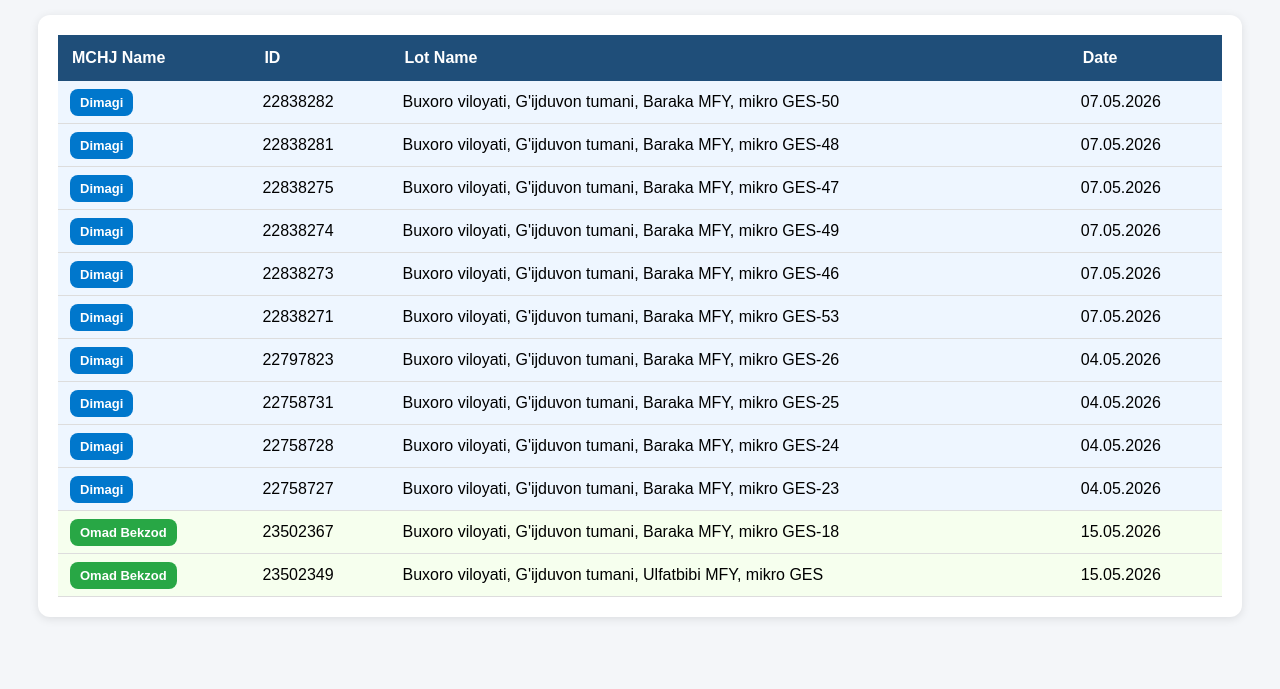
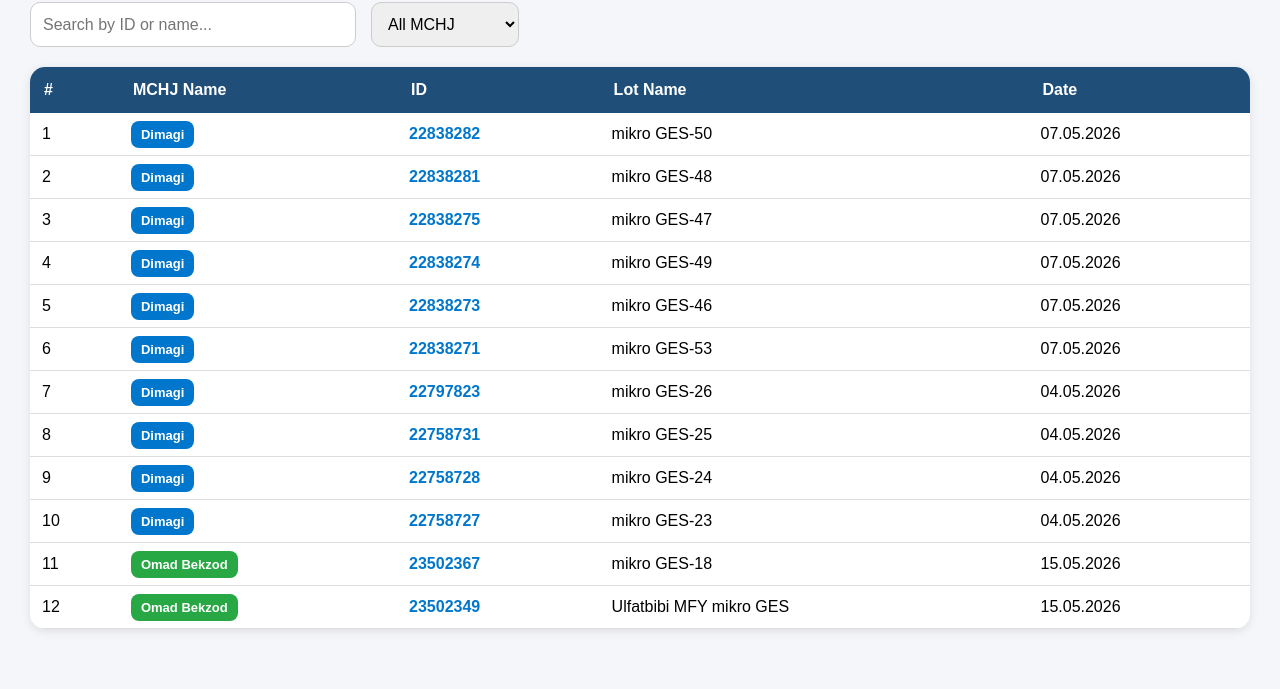
Before and after one commit to bekzodamondullayev181-ux/lots-website, a plain HTML site: page index.html in a window 1280 px wide. Shown: the part 111-800 px from the top of the page. Drawn offline with Linux system fonts and the light colour scheme.

Commit message:
Update index.html

```diff
--- a/index.html
+++ b/index.html
@@ -3,31 +3,48 @@
 <head>
 <meta charset="UTF-8" />
 <meta name="viewport" content="width=device-width, initial-scale=1.0"/>
-<title>Grouped Lots by MCHJ</title>
+
+<title>Lots Dashboard</title>
 
 <style>
+
     body{
         font-family: Arial, sans-serif;
         background:#f4f6f9;
         padding:30px;
+        margin:0;
     }
 
     h1{
         text-align:center;
-        margin-bottom:30px;
+        margin-bottom:25px;
     }
 
-    .table-container{
-        overflow-x:auto;
-        background:white;
-        padding:20px;
-        border-radius:12px;
-        box-shadow:0 2px 10px rgba(0,0,0,0.1);
+    .controls{
+        display:flex;
+        gap:15px;
+        margin-bottom:20px;
+        flex-wrap:wrap;
+    }
+
+    input, select{
+        padding:12px;
+        border-radius:10px;
+        border:1px solid #ccc;
+        font-size:16px;
+    }
+
+    input{
+        width:300px;
     }
 
     table{
         width:100%;
         border-collapse:collapse;
+        background:white;
+        border-radius:15px;
+        overflow:hidden;
+        box-shadow:0 2px 10px rgba(0,0,0,0.1);
     }
 
     th{
@@ -43,15 +60,7 @@
     }
 
     tr:hover{
-        background:#f1f7ff;
-    }
-
-    .dimagi{
-        background:#eef6ff;
-    }
-
-    .omad{
-        background:#f6ffee;
+        background:#f2f8ff;
     }
 
     .badge{
@@ -62,25 +71,53 @@
         font-weight:bold;
     }
 
-    .badge-dimagi{
+    .dimagi{
         background:#0077cc;
     }
 
-    .badge-omad{
+    .omad{
         background:#28a745;
     }
+
+    a{
+        color:#0077cc;
+        text-decoration:none;
+        font-weight:bold;
+    }
+
+    a:hover{
+        text-decoration:underline;
+    }
+
 </style>
 </head>
 
 <body>
 
-<h1>Grouped Lots by MCHJ</h1>
+<h1>Lots Dashboard</h1>
 
-<div class="table-container">
+<div class="controls">
 
-<table>
+    <input
+        type="text"
+        id="searchInput"
+        placeholder="Search by ID or name..."
+        onkeyup="filterTable()"
+    >
+
+    <select id="mchjFilter" onchange="filterTable()">
+        <option value="all">All MCHJ</option>
+        <option value="Dimagi">Dimagi</option>
+        <option value="Omad Bekzod">Omad Bekzod</option>
+    </select>
+
+</div>
+
+<table id="lotsTable">
+
     <thead>
         <tr>
+            <th>#</th>
             <th>MCHJ Name</th>
             <th>ID</th>
             <th>Lot Name</th>
@@ -90,98 +127,199 @@
 
     <tbody>
 
-        <!-- DIMAGI -->
-
-        <tr class="dimagi">
-            <td><span class="badge badge-dimagi">Dimagi</span></td>
-            <td>22838282</td>
-            <td>Buxoro viloyati, G'ijduvon tumani, Baraka MFY, mikro GES-50</td>
+        <tr>
+            <td>1</td>
+            <td><span class="badge dimagi">Dimagi</span></td>
+            <td>
+                <a target="_blank"
+                href="https://e-auksion.uz/lot-view?lot_id=22838282">
+                22838282
+                </a>
+            </td>
+            <td>mikro GES-50</td>
             <td>07.05.2026</td>
         </tr>
 
-        <tr class="dimagi">
-            <td><span class="badge badge-dimagi">Dimagi</span></td>
-            <td>22838281</td>
-            <td>Buxoro viloyati, G'ijduvon tumani, Baraka MFY, mikro GES-48</td>
+        <tr>
+            <td>2</td>
+            <td><span class="badge dimagi">Dimagi</span></td>
+            <td>
+                <a target="_blank"
+                href="https://e-auksion.uz/lot-view?lot_id=22838281">
+                22838281
+                </a>
+            </td>
+            <td>mikro GES-48</td>
             <td>07.05.2026</td>
         </tr>
 
-        <tr class="dimagi">
-            <td><span class="badge badge-dimagi">Dimagi</span></td>
-            <td>22838275</td>
-            <td>Buxoro viloyati, G'ijduvon tumani, Baraka MFY, mikro GES-47</td>
+        <tr>
+            <td>3</td>
+            <td><span class="badge dimagi">Dimagi</span></td>
+            <td>
+                <a target="_blank"
+                href="https://e-auksion.uz/lot-view?lot_id=22838275">
+                22838275
+                </a>
+            </td>
+            <td>mikro GES-47</td>
             <td>07.05.2026</td>
         </tr>
 
-        <tr class="dimagi">
-            <td><span class="badge badge-dimagi">Dimagi</span></td>
-            <td>22838274</td>
-            <td>Buxoro viloyati, G'ijduvon tumani, Baraka MFY, mikro GES-49</td>
+        <tr>
+            <td>4</td>
+            <td><span class="badge dimagi">Dimagi</span></td>
+            <td>
+                <a target="_blank"
+                href="https://e-auksion.uz/lot-view?lot_id=22838274">
+                22838274
+                </a>
+            </td>
+            <td>mikro GES-49</td>
             <td>07.05.2026</td>
         </tr>
 
-        <tr class="dimagi">
-            <td><span class="badge badge-dimagi">Dimagi</span></td>
-            <td>22838273</td>
-            <td>Buxoro viloyati, G'ijduvon tumani, Baraka MFY, mikro GES-46</td>
+        <tr>
+            <td>5</td>
+            <td><span class="badge dimagi">Dimagi</span></td>
+            <td>
+                <a target="_blank"
+                href="https://e-auksion.uz/lot-view?lot_id=22838273">
+                22838273
+                </a>
+            </td>
+            <td>mikro GES-46</td>
             <td>07.05.2026</td>
         </tr>
 
-        <tr class="dimagi">
-            <td><span class="badge badge-dimagi">Dimagi</span></td>
-            <td>22838271</td>
-            <td>Buxoro viloyati, G'ijduvon tumani, Baraka MFY, mikro GES-53</td>
+        <tr>
+            <td>6</td>
+            <td><span class="badge dimagi">Dimagi</span></td>
+            <td>
+                <a target="_blank"
+                href="https://e-auksion.uz/lot-view?lot_id=22838271">
+                22838271
+                </a>
+            </td>
+            <td>mikro GES-53</td>
             <td>07.05.2026</td>
         </tr>
 
-        <tr class="dimagi">
-            <td><span class="badge badge-dimagi">Dimagi</span></td>
-            <td>22797823</td>
-            <td>Buxoro viloyati, G'ijduvon tumani, Baraka MFY, mikro GES-26</td>
+        <tr>
+            <td>7</td>
+            <td><span class="badge dimagi">Dimagi</span></td>
+            <td>
+                <a target="_blank"
+                href="https://e-auksion.uz/lot-view?lot_id=22797823">
+                22797823
+                </a>
+            </td>
+            <td>mikro GES-26</td>
             <td>04.05.2026</td>
         </tr>
 
-        <tr class="dimagi">
-            <td><span class="badge badge-dimagi">Dimagi</span></td>
-            <td>22758731</td>
-            <td>Buxoro viloyati, G'ijduvon tumani, Baraka MFY, mikro GES-25</td>
+        <tr>
+            <td>8</td>
+            <td><span class="badge dimagi">Dimagi</span></td>
+            <td>
+                <a target="_blank"
+                href="https://e-auksion.uz/lot-view?lot_id=22758731">
+                22758731
+                </a>
+            </td>
+            <td>mikro GES-25</td>
             <td>04.05.2026</td>
         </tr>
 
-        <tr class="dimagi">
-            <td><span class="badge badge-dimagi">Dimagi</span></td>
-            <td>22758728</td>
-            <td>Buxoro viloyati, G'ijduvon tumani, Baraka MFY, mikro GES-24</td>
+        <tr>
+            <td>9</td>
+            <td><span class="badge dimagi">Dimagi</span></td>
+            <td>
+                <a target="_blank"
+                href="https://e-auksion.uz/lot-view?lot_id=22758728">
+                22758728
+                </a>
+            </td>
+            <td>mikro GES-24</td>
             <td>04.05.2026</td>
         </tr>
 
-        <tr class="dimagi">
-            <td><span class="badge badge-dimagi">Dimagi</span></td>
-            <td>22758727</td>
-            <td>Buxoro viloyati, G'ijduvon tumani, Baraka MFY, mikro GES-23</td>
+        <tr>
+            <td>10</td>
+            <td><span class="badge dimagi">Dimagi</span></td>
+            <td>
+                <a target="_blank"
+                href="https://e-auksion.uz/lot-view?lot_id=22758727">
+                22758727
+                </a>
+            </td>
+            <td>mikro GES-23</td>
             <td>04.05.2026</td>
         </tr>
 
-        <!-- OMAD BEKZOD -->
-
-        <tr class="omad">
-            <td><span class="badge badge-omad">Omad Bekzod</span></td>
-            <td>23502367</td>
-            <td>Buxoro viloyati, G'ijduvon tumani, Baraka MFY, mikro GES-18</td>
+        <tr>
+            <td>11</td>
+            <td><span class="badge omad">Omad Bekzod</span></td>
+            <td>
+                <a target="_blank"
+                href="https://e-auksion.uz/lot-view?lot_id=23502367">
+                23502367
+                </a>
+            </td>
+            <td>mikro GES-18</td>
             <td>15.05.2026</td>
         </tr>
 
-        <tr class="omad">
-            <td><span class="badge badge-omad">Omad Bekzod</span></td>
-            <td>23502349</td>
-            <td>Buxoro viloyati, G'ijduvon tumani, Ulfatbibi MFY, mikro GES</td>
+        <tr>
+            <td>12</td>
+            <td><span class="badge omad">Omad Bekzod</span></td>
+            <td>
+                <a target="_blank"
+                href="https://e-auksion.uz/lot-view?lot_id=23502349">
+                23502349
+                </a>
+            </td>
+            <td>Ulfatbibi MFY mikro GES</td>
             <td>15.05.2026</td>
         </tr>
 
     </tbody>
+
 </table>
 
-</div>
+<script>
+
+function filterTable() {
+
+    let input = document.getElementById("searchInput").value.toLowerCase();
+    let filter = document.getElementById("mchjFilter").value;
+
+    let table = document.getElementById("lotsTable");
+    let rows = table.getElementsByTagName("tr");
+
+    for(let i = 1; i < rows.length; i++){
+
+        let rowText = rows[i].innerText.toLowerCase();
+
+        let mchj = rows[i]
+            .getElementsByTagName("td")[1]
+            .innerText;
+
+        let searchMatch = rowText.includes(input);
+
+        let mchjMatch =
+            filter === "all" || mchj === filter;
+
+        if(searchMatch && mchjMatch){
+            rows[i].style.display = "";
+        } else {
+            rows[i].style.display = "none";
+        }
+
+    }
+}
+
+</script>
 
 </body>
 </html>
```
